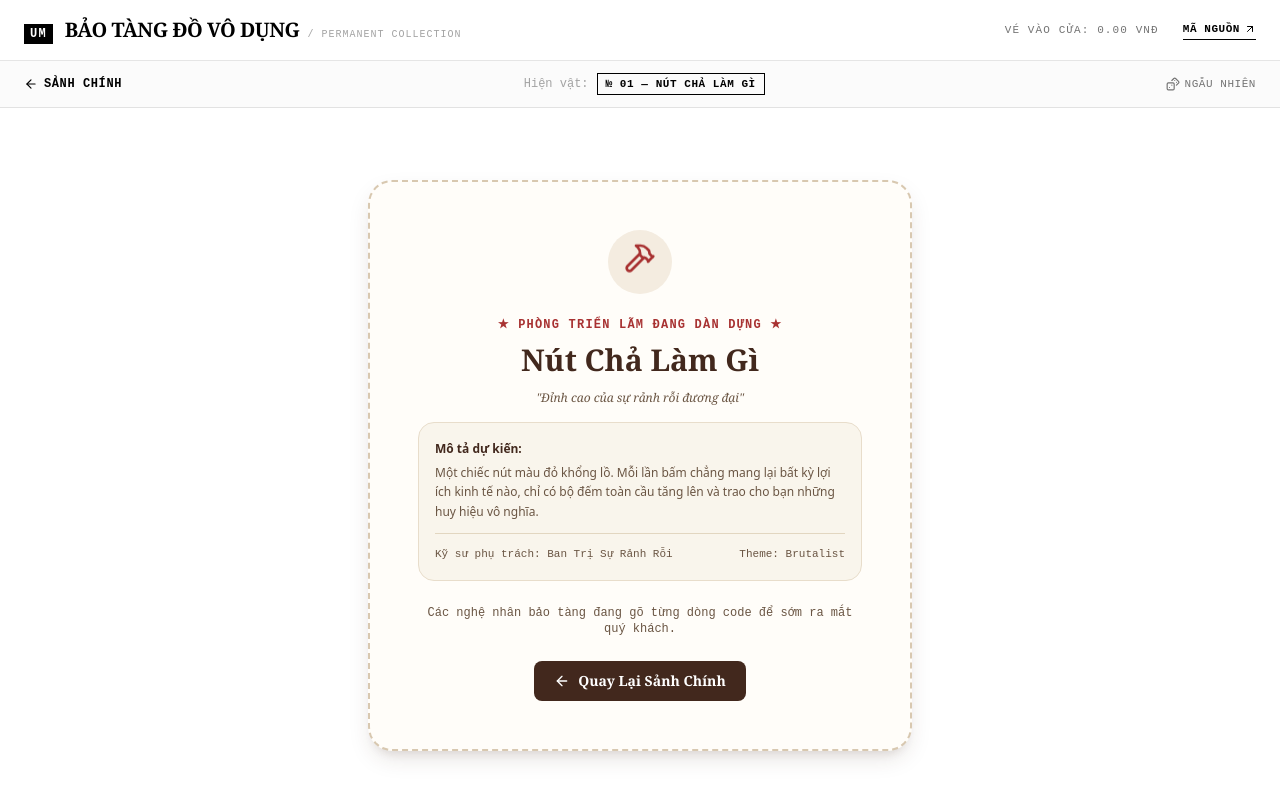
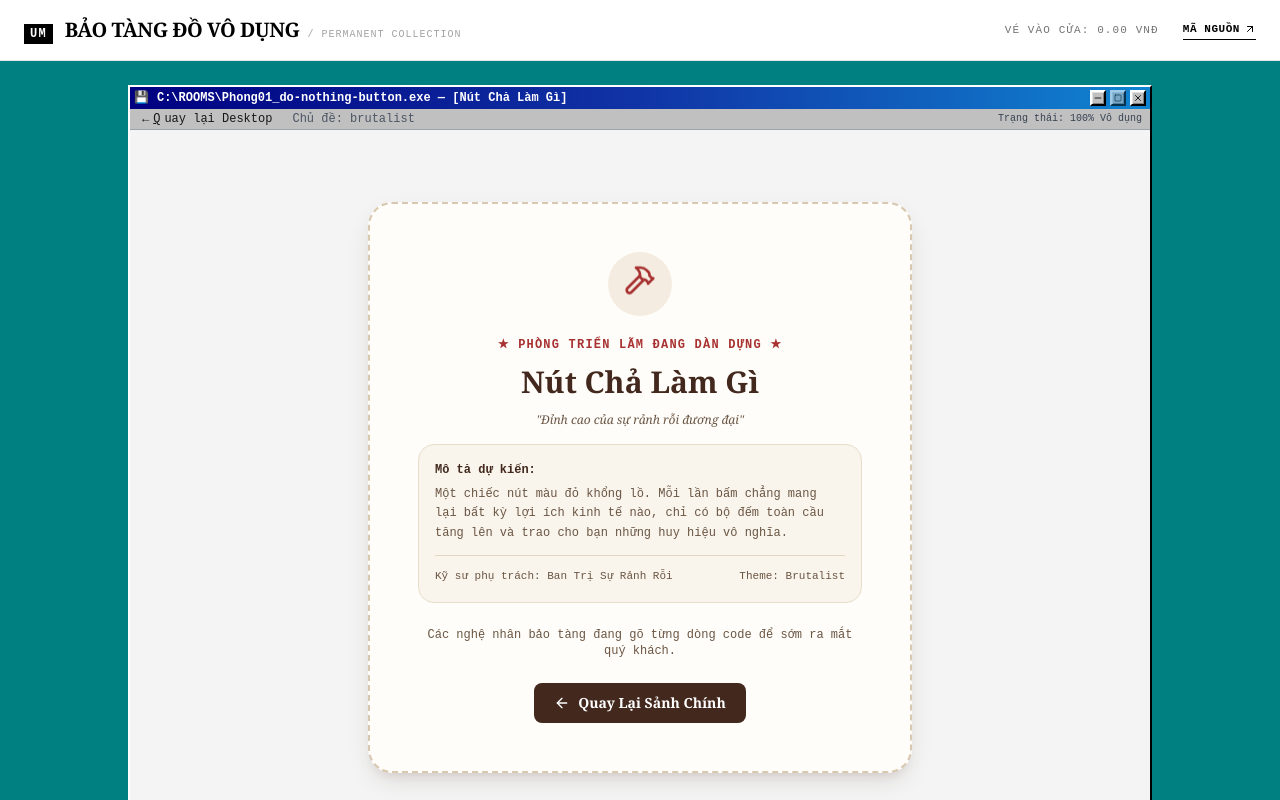
Before and after one commit to pie-12/useless-museum, a Next.js app: page /rooms/do-nothing-button in a window 1280 px wide. Shown: the top 800 px of the page. Built offline with nearby package versions, Linux system fonts and the light colour scheme.

Commit message:
feat(win98): wrap room pages into Windows 98 .exe application windows

```diff
--- a/src/app/rooms/[slug]/page.tsx
+++ b/src/app/rooms/[slug]/page.tsx
@@ -4,7 +4,7 @@ import { MUSEUM_ROOMS } from "@/config/rooms.config";
 import { VagueClock } from "@/rooms/vague-clock/VagueClock";
 import { TiredKeyboard } from "@/rooms/tired-keyboard/TiredKeyboard";
 import { UselessConverter } from "@/rooms/useless-converter/UselessConverter";
-import { ArrowLeft, Dices, Hammer, Sparkles, Tag } from "lucide-react";
+import { ArrowLeft, Dices, Hammer, Sparkles, Tag, Minus, Square, X } from "lucide-react";
 
 interface RoomPageProps {
   params: Promise<{
@@ -84,37 +84,73 @@ export default async function RoomPage({ params }: RoomPageProps) {
   };
 
   return (
-    <div className="min-h-[calc(100vh-140px)] flex flex-col justify-between">
-      {/* Thanh điều hướng nhanh phía trên phòng */}
-      <div className="border-b border-black/10 bg-neutral-50/80 px-4 sm:px-6 py-3 font-mono text-xs">
-        <div className="max-w-7xl mx-auto flex items-center justify-between gap-4">
-          <Link
-            href="/"
-            className="inline-flex items-center gap-1.5 text-black hover:text-neutral-500 transition-colors uppercase tracking-wider font-semibold"
-          >
-            <ArrowLeft className="w-3.5 h-3.5" />
-            <span>Sảnh chính</span>
-          </Link>
-
+    <div className="min-h-screen bg-[#008080] p-2 sm:p-6 flex flex-col items-center justify-start font-mono">
+      {/* Cửa sổ ứng dụng Win98 */}
+      <div className="w-full max-w-5xl win98-box shadow-2xl flex flex-col mb-6">
+        {/* Title bar màu xanh chuẩn Win98 */}
+        <div className="win98-titlebar text-xs">
           <div className="flex items-center gap-2">
-            <span className="text-neutral-400 hidden sm:inline">Hiện vật:</span>
-            <span className="font-bold text-black border border-black px-2 py-0.5 uppercase tracking-wider text-[11px]">
-              № {room.roomNumber < 10 ? `0${room.roomNumber}` : room.roomNumber} — {room.title}
+            <span>💾</span>
+            <span className="font-bold truncate">
+              C:\ROOMS\Phong{room.roomNumber < 10 ? `0${room.roomNumber}` : room.roomNumber}_{room.id}.exe — [{room.title}]
             </span>
           </div>
 
-          <Link
-            href="/"
-            className="inline-flex items-center gap-1 text-neutral-500 hover:text-black transition-colors uppercase tracking-wider text-[11px]"
-          >
-            <Dices className="w-3.5 h-3.5" />
-            <span className="hidden sm:inline">Ngẫu nhiên</span>
+          <div className="flex items-center gap-1">
+            <Link
+              href="/"
+              className="win98-btn w-4 h-4 text-black text-[10px] font-bold flex items-center justify-center"
+              title="Thu nhỏ về desktop"
+            >
+              <Minus className="w-2.5 h-2.5" />
+            </Link>
+            <div
+              className="win98-btn w-4 h-4 text-black text-[10px] font-bold flex items-center justify-center opacity-60 cursor-default"
+            >
+              <Square className="w-2 h-2" />
+            </div>
+            <Link
+              href="/"
+              className="win98-btn w-4 h-4 text-black text-[10px] font-bold flex items-center justify-center"
+              title="Đóng phòng quay về desktop"
+            >
+              <X className="w-2.5 h-2.5" />
+            </Link>
+          </div>
+        </div>
+
+        {/* Thanh Menu giả lập */}
+        <div className="bg-[#c0c0c0] border-b border-gray-400 px-2 py-0.5 flex items-center justify-between text-xs select-none">
+          <div className="flex gap-3">
+            <Link href="/" className="hover:bg-[#000080] hover:text-white px-1 rounded flex items-center gap-1">
+              <span>←</span>
+              <span className="underline">Q</span>uay lại Desktop
+            </Link>
+            <span className="text-gray-600 px-1 hidden sm:inline">
+              Chủ đề: {room.styleTheme}
+            </span>
+          </div>
+
+          <div className="flex items-center gap-2">
+            <span className="text-[10px] text-gray-700 hidden sm:inline">
+              Trạng thái: 100% Vô dụng
+            </span>
+          </div>
+        </div>
+
+        {/* Nội dung bên trong cửa sổ */}
+        <div className="bg-[#f4f4f4] text-black p-2 sm:p-6 overflow-y-auto">
+          {renderRoomContent()}
+        </div>
+
+        {/* Status bar đáy cửa sổ */}
+        <div className="bg-[#c0c0c0] border-t border-gray-400 px-3 py-1 flex items-center justify-between text-[11px] text-gray-600">
+          <span>Phòng {room.roomNumber}/15 • {room.title}</span>
+          <Link href="/" className="hover:underline text-black font-bold">
+            [ Đóng cửa sổ ✕ ]
           </Link>
         </div>
       </div>
-
-      {/* Nội dung phòng trưng bày */}
-      <div className="flex-1 py-6">{renderRoomContent()}</div>
     </div>
   );
 }
```
